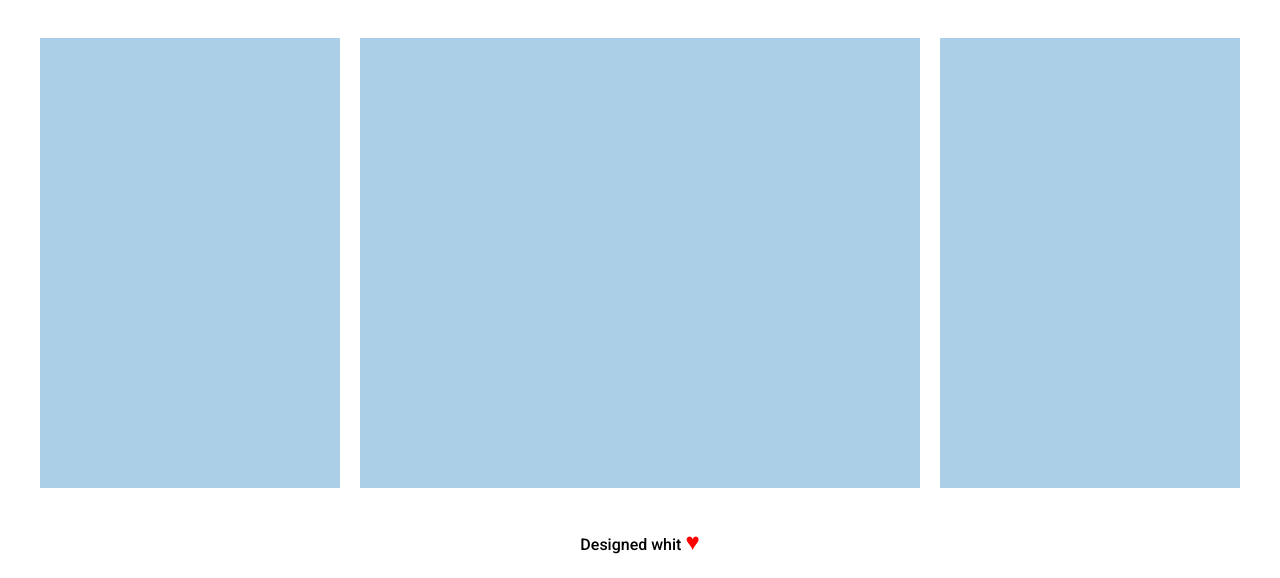
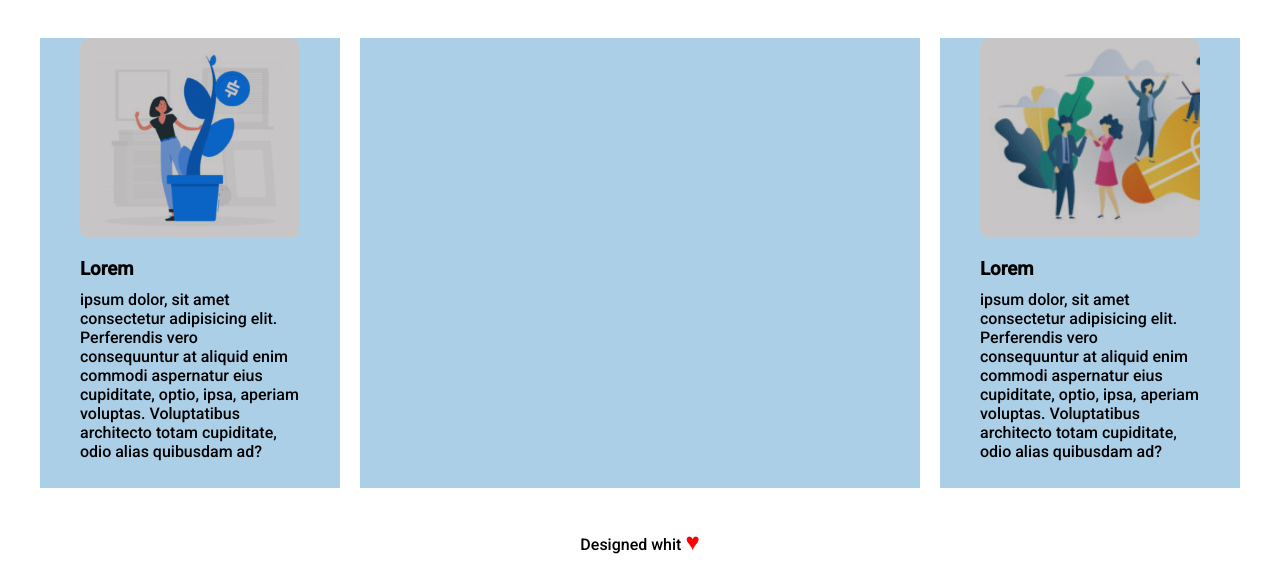
Before and after one commit to Salvo170586SP/htmlcss-wp, a plain HTML site: page index.html in a window 1280 px wide. Shown: the part 731-1309 px from the top of the page. Drawn offline with Linux system fonts and the light colour scheme.

Commit message:
add sidebar complete

```diff
--- a/css/style.css
+++ b/css/style.css
@@ -96,6 +96,9 @@ section{
   margin-bottom: 20px;
 }
 
+
+
+
 .header-main {
   height: 100px;
   font-size: 1.5em;
@@ -117,6 +120,37 @@ font-size: 20px;
   background-color: #abcfe7;
   float: left;
 }
+
+.box-article{
+  padding: 0 40px;
+}
+
+.box-img{
+  width: 220px;
+  height: 200px;
+  background-size: cover;
+  border-radius: 10px;
+  overflow: hidden;
+}
+
+
+#left{
+  background-image: url('../img/img-1.jpg');
+}
+
+#right{
+  background-image: url('../img/img-3.jpg');
+}
+
+.article{
+  margin-top: 10px;
+}
+
+.article h3{
+  padding: 10px 0;
+}
+
+
 
 .main-content {
   width: calc(50% - 40px);
--- a/index.html
+++ b/index.html
@@ -41,7 +41,7 @@
                     <p class="spotlight-description"> Lorem ipsum dolor sit amet consectetur adipisicing elit. Corrupti
                         ipsa quisquam quas nisi <br>
                         accusantium dolor, iste, beatae nemo ad impedit unde ipsum tempora?</p>
-                 </div>
+                </div>
             </div>
             <section>
                 <div class="header-main">
@@ -51,15 +51,42 @@
                 <!-- corpo float -->
                 <div class="clearfix main-float">
 
+                    <!-- sidebar sinistra -->
                     <div class="sidebar">
+                        <div class="box-article">
+                            <div id="left" class="box-img">
+                                <div class="layover"></div>
+                            </div>
+                            <div class="article">
+                                <h3>Lorem</h3>
+                                <p> ipsum dolor, sit amet consectetur adipisicing elit. Perferendis vero consequuntur
+                                    at aliquid enim commodi aspernatur eius cupiditate, optio, ipsa, aperiam voluptas.
+                                    Voluptatibus architecto totam cupiditate, odio alias quibusdam ad?</p>
+                            </div>
+                        </div>
+                    </div>
+
+
+                    <!-- corpo centrale -->
+                    <div class="main-content">
+
 
                     </div>
 
 
-
-                    <div class="main-content"></div>
+                    <!-- sidebar destra -->
                     <div class="sidebar">
-
+                        <div class="box-article">
+                            <div id="right" class="box-img">
+                                <div class="layover"></div>
+                            </div>
+                            <div class="article">
+                                <h3>Lorem</h3>
+                                <p> ipsum dolor, sit amet consectetur adipisicing elit. Perferendis vero consequuntur
+                                    at aliquid enim commodi aspernatur eius cupiditate, optio, ipsa, aperiam voluptas.
+                                    Voluptatibus architecto totam cupiditate, odio alias quibusdam ad?</p>
+                            </div>
+                        </div>
                     </div>
                 </div>
             </section>
```
